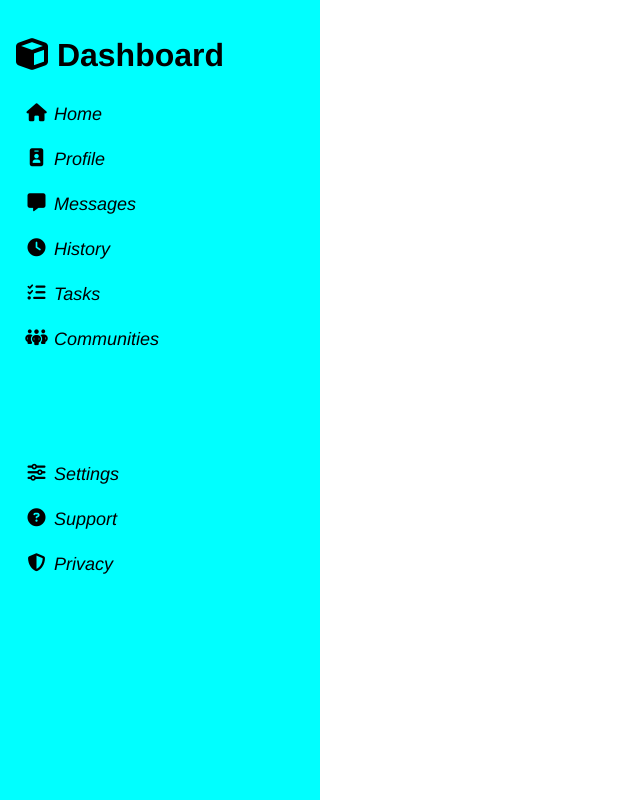
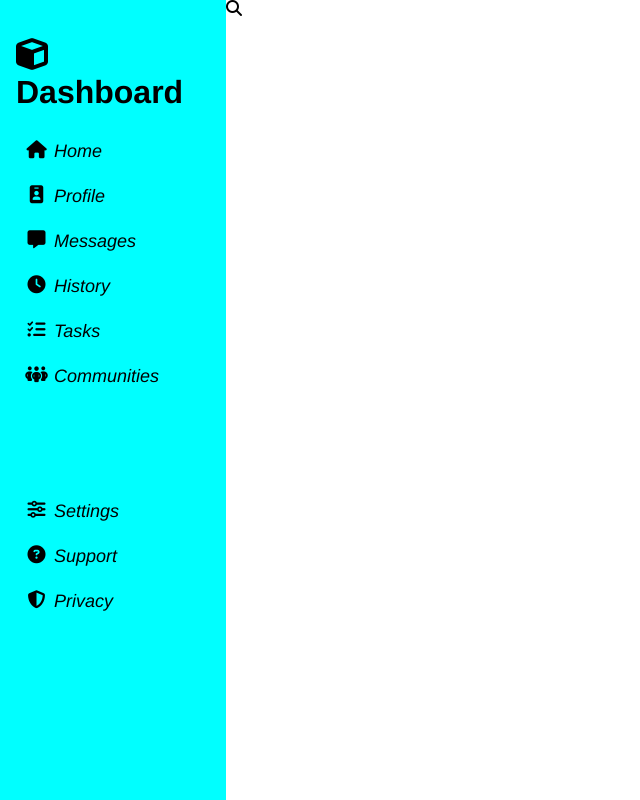
Before and after one commit to BasselMalek/odin-project, a website: page admin-dashboard/index.html in a window 1280 px wide. Shown: the whole page, without its empty margins (0-640 px from the left). Drawn offline with Linux system fonts and the light colour scheme.

Commit message:
proj(admin-dashboard): top area divs.

```diff
--- a/admin-dashboard/index.html
+++ b/admin-dashboard/index.html
@@ -27,7 +27,14 @@
                 <i class="fa-solid fa-shield-halved"></i> <i class="sidebar-titles">Privacy</i>
             </div>
         </div>
-        <div class="top-space"></div>
+        <div class="top-space">
+            <div class="top-half">
+                <div class="search-area"><i class="fa-solid fa-magnifying-glass"></i>
+                    <div class="profile-area"></div>
+                </div>
+            </div>
+            <div class="bottom-half"></div>
+        </div>
         <div class="main-space"></div>
     </div>
 
--- a/admin-dashboard/style.css
+++ b/admin-dashboard/style.css
@@ -11,8 +11,8 @@ html {
     width: 100%;
     height: 100%;
     display: grid;
-    grid-template-columns: repeat(auto-fill, minmax(100px, 1fr));
-    grid-template-rows: repeat(auto-fill, minmax(100px, 1fr));
+    grid-template-columns: repeat(auto-fill, minmax(75px, 1fr));
+    grid-template-rows: repeat(auto-fill, minmax(75px, 1fr));
 }
 
 .sidebar {
@@ -44,3 +44,22 @@ html {
     grid-row: 7/9;
     grid-column: 1/3;
 }
+
+.top-space {
+    grid-column: 4/-1;
+    grid-row: 1/3;
+    display: grid;
+    grid-template-rows: 40% 60%;
+}
+
+.main-space {
+    grid-row: 3/-1;
+    grid-column: 4/-1;
+}
+
+.top-half {
+    width: inherit;
+    display: grid;
+    grid-template-rows: 100%;
+    grid-template-columns: 75% 30%;
+}
```
